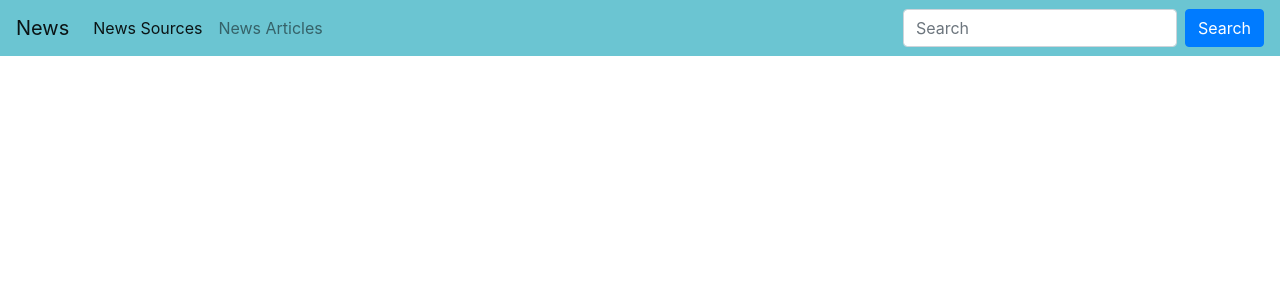
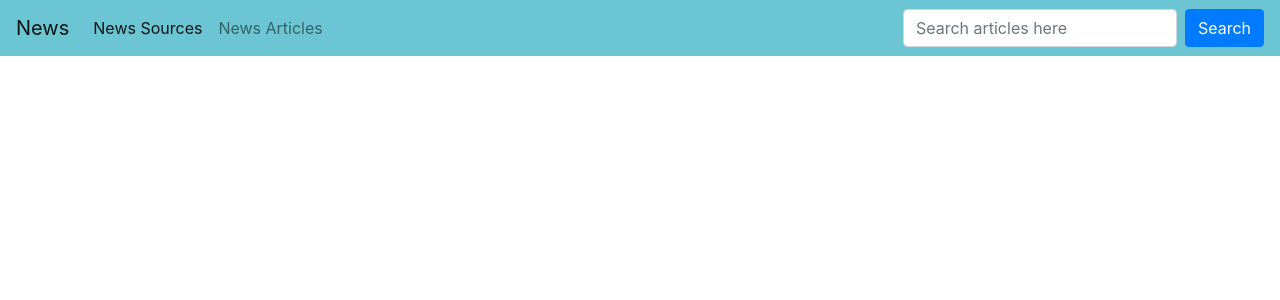
Before and after one commit to robajillo/Python-IP2, a Flask app: template app/templates/base.html in a window 1280 px wide. Shown: the top 300 px of the page. Run offline with Flask 2, Linux system fonts and the light colour scheme; the template is opened without the code that fills it, so the values that code supplies are empty; some libraries are stand-ins or nearby versions.

Commit message:
added a placeholder to search

```diff
--- a/app/templates/navbar.html
+++ b/app/templates/navbar.html
@@ -15,8 +15,8 @@
 
     </ul>
     <form class="form-inline my-2 my-lg-0">
-      <input class="form-control mr-sm-2" type="search" placeholder="Search" aria-label="Search">
-      <button class="btn btn-primary my-2 my-sm-0" type="submit" placeholder="search articles here">Search</button>
+      <input class="form-control mr-sm-2" type="search" placeholder="Search articles here" aria-label="Search">
+      <button class="btn btn-primary my-2 my-sm-0" type="submit" >Search</button>
     </form>
     </div>
     </nav>
```
